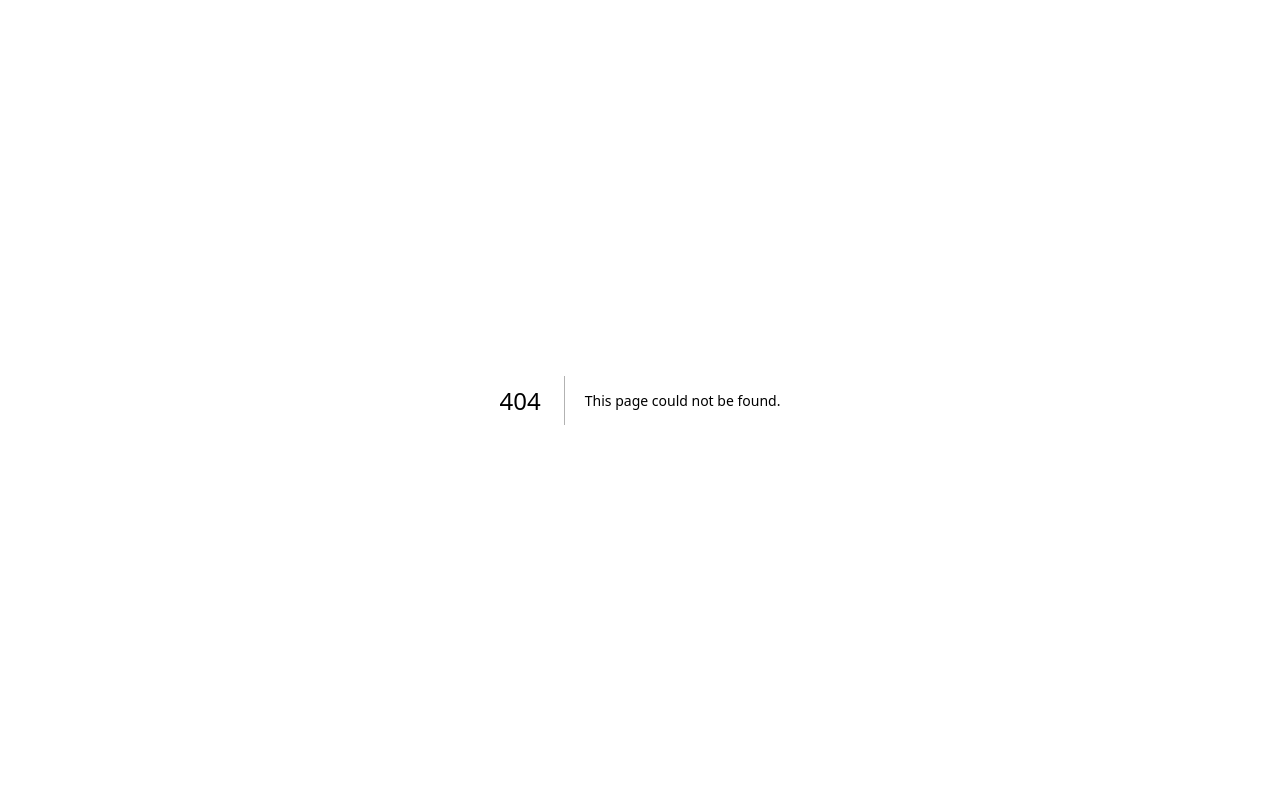
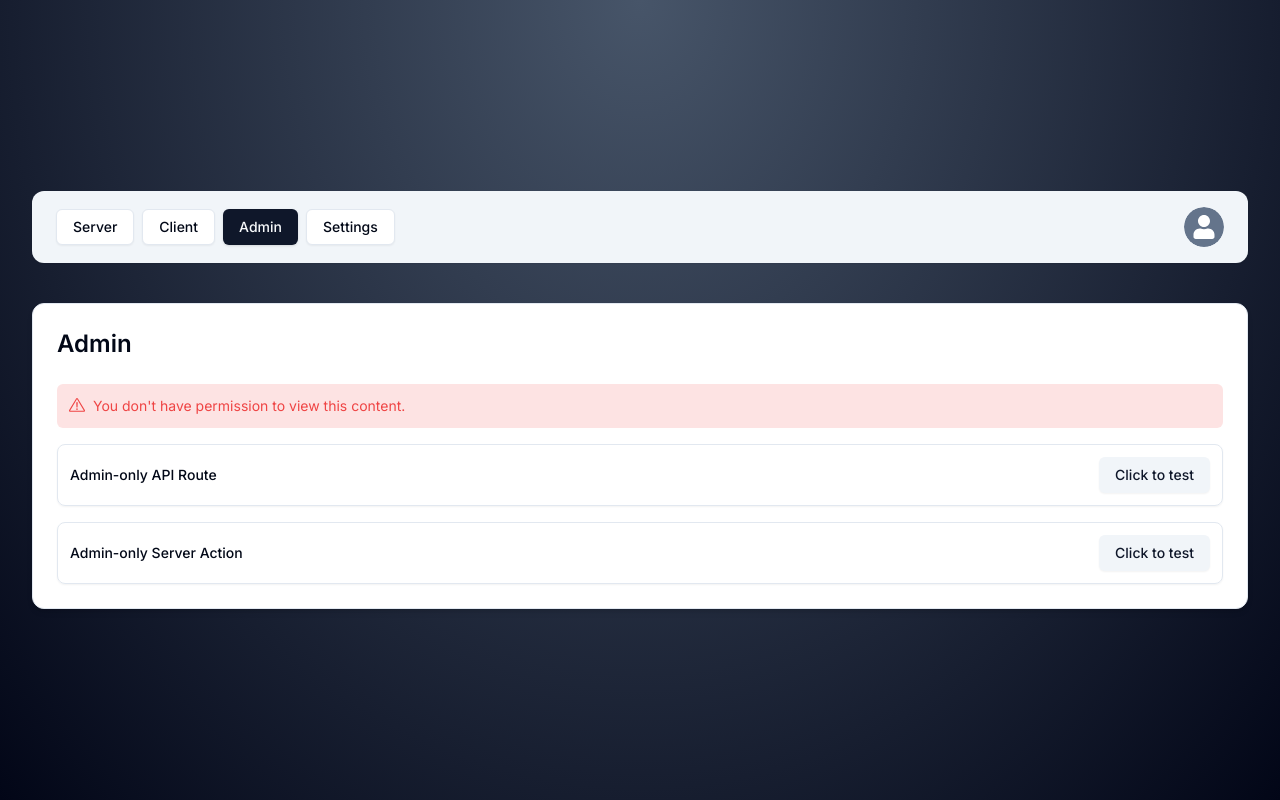
Before and after one commit to spiielberg/next-auth, a Next.js app: page /admin in a window 1280 px wide. Before the commit this address had no page. Built offline with nearby package versions, Linux system fonts and the light colour scheme; no server answers.

Commit message:
feat: Add admin page to test API route and Server Action with role based permission

```diff
--- a/package.json
+++ b/package.json
@@ -22,12 +22,14 @@
     "clsx": "^2.1.1",
     "next": "14.2.3",
     "next-auth": "5.0.0-beta.17",
+    "next-themes": "^0.3.0",
     "react": "^18",
     "react-dom": "^18",
     "react-hook-form": "^7.51.4",
     "react-icons": "^5.2.0",
     "react-spinners": "^0.13.8",
     "resend": "^3.2.0",
+    "sonner": "^1.4.41",
     "tailwind-merge": "^2.3.0",
     "tailwindcss-animate": "^1.0.7",
     "uuid": "^9.0.1",
--- /dev/null
+++ b/src/actions/admin.ts
@@ -0,0 +1,12 @@
+'use server'
+
+import { currentRole } from '@/lib/auth'
+import { UserRole } from '@prisma/client'
+
+export const admin = async () => {
+  const role = await currentRole()
+
+  const ok = role === UserRole.ADMIN
+
+  return { ok }
+}
--- /dev/null
+++ b/src/app/(protected)/admin/page.tsx
@@ -0,0 +1,78 @@
+'use client'
+
+import { admin } from '@/actions/admin'
+import { RoleGate } from '@/components/auth/role-gate'
+import { FormSuccess } from '@/components/form-success'
+import { Button } from '@/components/ui/button'
+import { Card, CardContent, CardHeader } from '@/components/ui/card'
+import { UserRole } from '@prisma/client'
+import { toast } from 'sonner'
+
+const AdminPage = () => {
+  const onApiRouteClick = () => {
+    fetch('/api/admin')
+      .then((response) => {
+        if (response.ok) {
+          toast.success('Allowed API Route.')
+        } else {
+          toast.error('Forbidden API Route.')
+        }
+      })
+      .catch(() => {
+        toast.error('Something went wrong.')
+      })
+  }
+
+  const onServerActionClick = () => {
+    admin()
+      .then((response) => {
+        if (response.ok) {
+          toast.success('Allowed Server Action.')
+        } else {
+          toast.error('Forbidden Server Action.')
+        }
+      })
+      .catch(() => {
+        toast.error('Something went wrong.')
+      })
+  }
+
+  return (
+    <Card className="w-full shadow-md">
+      <CardHeader>
+        <p className="text-2xl font-semibold">Admin</p>
+      </CardHeader>
+
+      <CardContent className="space-y-4">
+        <RoleGate
+          allowedRole={UserRole.ADMIN}
+          notAllowedMessage="You don't have permission to view this content."
+        >
+          <FormSuccess message="You are allowed to see this content." />
+        </RoleGate>
+
+        <div className="flex flex-row items-center justify-between rounded-lg border p-3 shadow-sm">
+          <p className="text-sm font-medium">Admin-only API Route</p>
+
+          <Button type="button" variant="secondary" onClick={onApiRouteClick}>
+            Click to test
+          </Button>
+        </div>
+
+        <div className="flex flex-row items-center justify-between rounded-lg border p-3 shadow-sm">
+          <p className="text-sm font-medium">Admin-only Server Action</p>
+
+          <Button
+            type="button"
+            variant="secondary"
+            onClick={onServerActionClick}
+          >
+            Click to test
+          </Button>
+        </div>
+      </CardContent>
+    </Card>
+  )
+}
+
+export default AdminPage
--- /dev/null
+++ b/src/app/api/admin/route.ts
@@ -0,0 +1,11 @@
+import { currentRole } from '@/lib/auth'
+import { UserRole } from '@prisma/client'
+import { NextResponse } from 'next/server'
+
+export const GET = async () => {
+  const role = await currentRole()
+
+  const status = role === UserRole.ADMIN ? 200 : 403
+
+  return new NextResponse(null, { status })
+}
--- a/src/app/layout.tsx
+++ b/src/app/layout.tsx
@@ -1,3 +1,4 @@
+import { Toaster } from '@/components/ui/sonner'
 import type { Metadata } from 'next'
 import { Inter } from 'next/font/google'
 import './globals.css'
@@ -16,7 +17,11 @@
 }>) => {
   return (
     <html lang="en">
-      <body className={inter.className}>{children}</body>
+      <body className={inter.className}>
+        {children}
+
+        <Toaster position="bottom-center" richColors theme="light" />
+      </body>
     </html>
   )
 }
--- /dev/null
+++ b/src/components/auth/role-gate.tsx
@@ -0,0 +1,26 @@
+'use client'
+
+import { FormError } from '@/components/form-error'
+import { useCurrentRole } from '@/hooks/use-current-role'
+import { UserRole } from '@prisma/client'
+import { ReactNode } from 'react'
+
+interface RoleGateProps {
+  allowedRole: UserRole
+  children: ReactNode
+  notAllowedMessage: string
+}
+
+export const RoleGate = ({
+  allowedRole,
+  children,
+  notAllowedMessage,
+}: RoleGateProps) => {
+  const role = useCurrentRole()
+
+  if (role !== allowedRole) {
+    return <FormError message={notAllowedMessage} />
+  }
+
+  return <>{children}</>
+}
--- /dev/null
+++ b/src/components/ui/sonner.tsx
@@ -0,0 +1,32 @@
+'use client'
+
+import { useTheme } from 'next-themes'
+import { ComponentProps } from 'react'
+import { Toaster as Sonner } from 'sonner'
+
+type ToasterProps = ComponentProps<typeof Sonner>
+
+const Toaster = ({ ...props }: ToasterProps) => {
+  const { theme = 'system' } = useTheme()
+
+  return (
+    <Sonner
+      theme={theme as ToasterProps['theme']}
+      className="toaster group"
+      toastOptions={{
+        classNames: {
+          toast:
+            'group toast group-[.toaster]:bg-background group-[.toaster]:text-foreground group-[.toaster]:border-border group-[.toaster]:shadow-lg',
+          description: 'group-[.toast]:text-muted-foreground',
+          actionButton:
+            'group-[.toast]:bg-primary group-[.toast]:text-primary-foreground',
+          cancelButton:
+            'group-[.toast]:bg-muted group-[.toast]:text-muted-foreground',
+        },
+      }}
+      {...props}
+    />
+  )
+}
+
+export { Toaster }
--- /dev/null
+++ b/src/hooks/use-current-role.ts
@@ -0,0 +1,7 @@
+import { useSession } from 'next-auth/react'
+
+export const useCurrentRole = () => {
+  const session = useSession()
+
+  return session.data?.user.role
+}
--- a/src/lib/auth.ts
+++ b/src/lib/auth.ts
@@ -1,4 +1,10 @@
 import { auth } from '@/auth'
+
+export const currentRole = async () => {
+  const session = await auth()
+
+  return session?.user.role
+}
 
 export const currentUser = async () => {
   const session = await auth()
```
Also changed, not shown: 1 other file (tests, documents, lock files or other folders).
